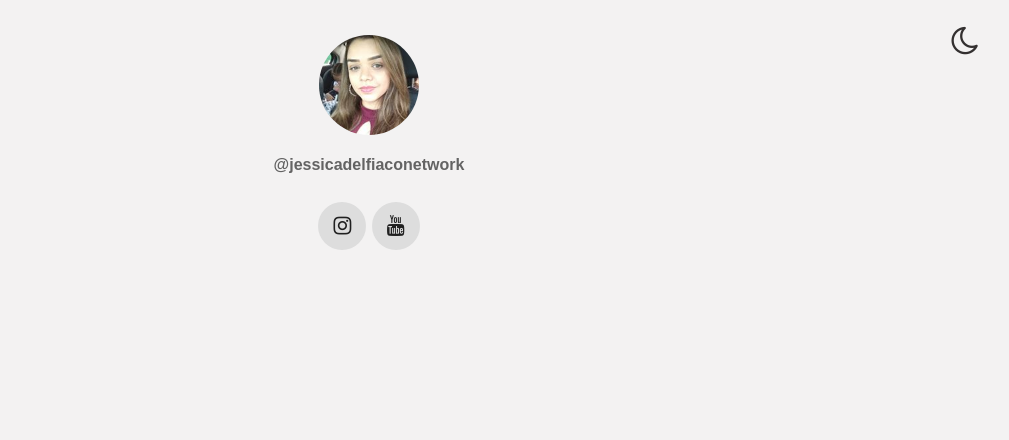
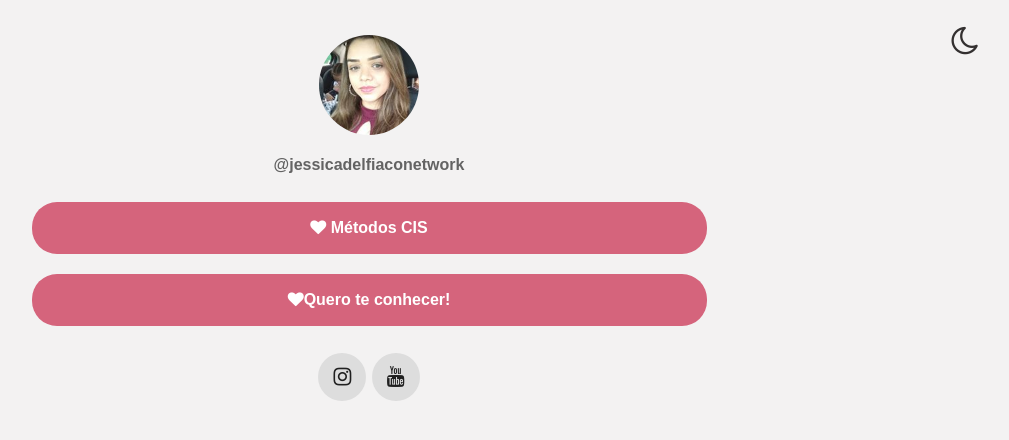
Before and after one commit to jessicadelfiaco/jessicadelfiaco.github.io, a plain HTML site: page index.html in a window 1280 px wide. Shown: the whole page, without its empty margins (271-1280 px from the left). Drawn offline with nearby package versions, Linux system fonts and the light colour scheme.

Commit message:
Update index.html

```diff
--- a/index.html
+++ b/index.html
@@ -38,6 +38,12 @@
         <!--<a class="link" href="https://api.whatsapp.com/send?phone=" target="_blank" style="border-radius: 25px;"><i
                 class="fa fa-heart"></i> Fale Comigo</a>-->
 
+            <a class="link" href="https://checkout.febracis.com.br/upqsHDBnD2" target="_blank" style="border-radius: 25px;"><i
+                class="fa fa-heart"></i> Métodos CIS</a>
+
+            <a class="link" href="https://docs.google.com/forms/d/1aYbhfQdc6jQIAOLBjN-fbRbQluSj7yY39zQS1plLkDo/edit" target="_blank" style="border-radius: 25px;"><i
+                class="fa fa-heart"></i>Quero te conhecer!</a>
+
     </div>
 
     <div class="footer">
```
